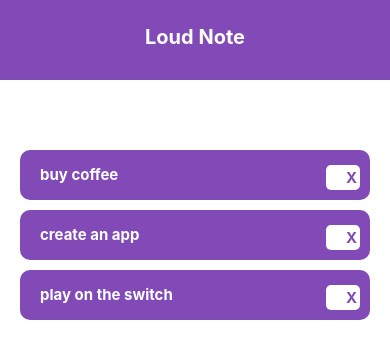
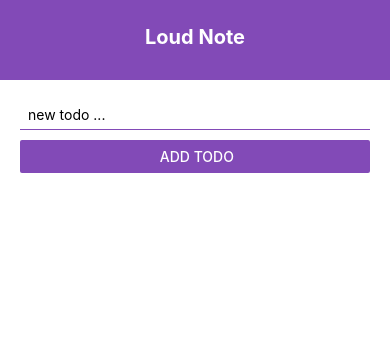
Before and after one commit to umerfarooq777/Loud-Note, a React Native app: screen / in a window 390 px wide. Shown: the top 358 px of the page. Built offline with nearby package versions, Linux system fonts and the light colour scheme.

Commit message:
todo app finalized

```diff
--- /dev/null
+++ b/src/components/todo/addTodo.js
@@ -0,0 +1,36 @@
+import React, {useState} from 'react';
+import {StyleSheet, Text,View, TextInput, Button} from 'react-native';
+
+export default function AddTodo({submitHandler}) {
+
+
+  const [text, setText] = useState('');
+
+  //*===========================Functions
+
+  const changeHandler = (val) => {
+    setText(val);
+  };
+
+
+
+
+  return (
+    <View>
+      <TextInput style={styles.input} placeholder="new todo ..." onChangeText={(e)=>changeHandler(e)} />
+      <Button onPress={() => submitHandler(text)} title=' add todo' color='#824AB7' />
+    </View>
+  );
+}
+
+
+const styles = StyleSheet.create({
+    input:{
+        marginBottom: 10,
+        paddingHorizontal: 8,
+        paddingVertical: 6,
+        borderBottomWidth: 1,
+        borderBottomColor: '#824AB7',
+        // backgroundColor:'#333'
+    }
+})
--- a/src/components/todo/index.js
+++ b/src/components/todo/index.js
@@ -10,15 +10,12 @@
   TextInput,
   View,
 } from 'react-native';
+import AddTodo from './addTodo';
 import Header from './header';
 import TodoItem from './todoItem';
 
 function Flatlist() {
-  const [todos, setTodos] = useState([
-    {text: 'buy coffee', key: '1'},
-    {text: 'create an app', key: '2'},
-    {text: 'play on the switch', key: '3'},
-  ]);
+  const [todos, setTodos] = useState([]);
 
   const pressHandler = (key) => {
     setTodos((prevTodos) => {
@@ -26,6 +23,18 @@
     });
     }
 
+    const submitHandler = (text) => {
+      if (text === '' || text === '') {
+        alert("Input cannot be empty...")
+      } else {
+        setTodos((prevTodos) => {
+        return [
+        { text: text, key: Math.random().toString() },
+        ...prevTodos
+        ];
+        })
+      }
+    }
 
 
 
@@ -40,7 +49,7 @@
       <View style={styles.content}>
         {/* to form */}
 
-
+      <AddTodo submitHandler={submitHandler}/>
 
         <View style={styles.list}>
            {/* display todo */}
@@ -75,7 +84,7 @@
 padding:20
   },
   list:{
-    marginTop:50,
+    marginTop:20,
     // backgroundColor:'#333'
   },
   textWhite: {
--- a/src/components/todo/todoItem.js
+++ b/src/components/todo/todoItem.js
@@ -2,7 +2,8 @@
 import {
   TouchableOpacity,
   StyleSheet,
-  Text
+  Text,
+  View
 } from 'react-native';
 import { LinearGradient } from 'expo-linear-gradient';
 
```
